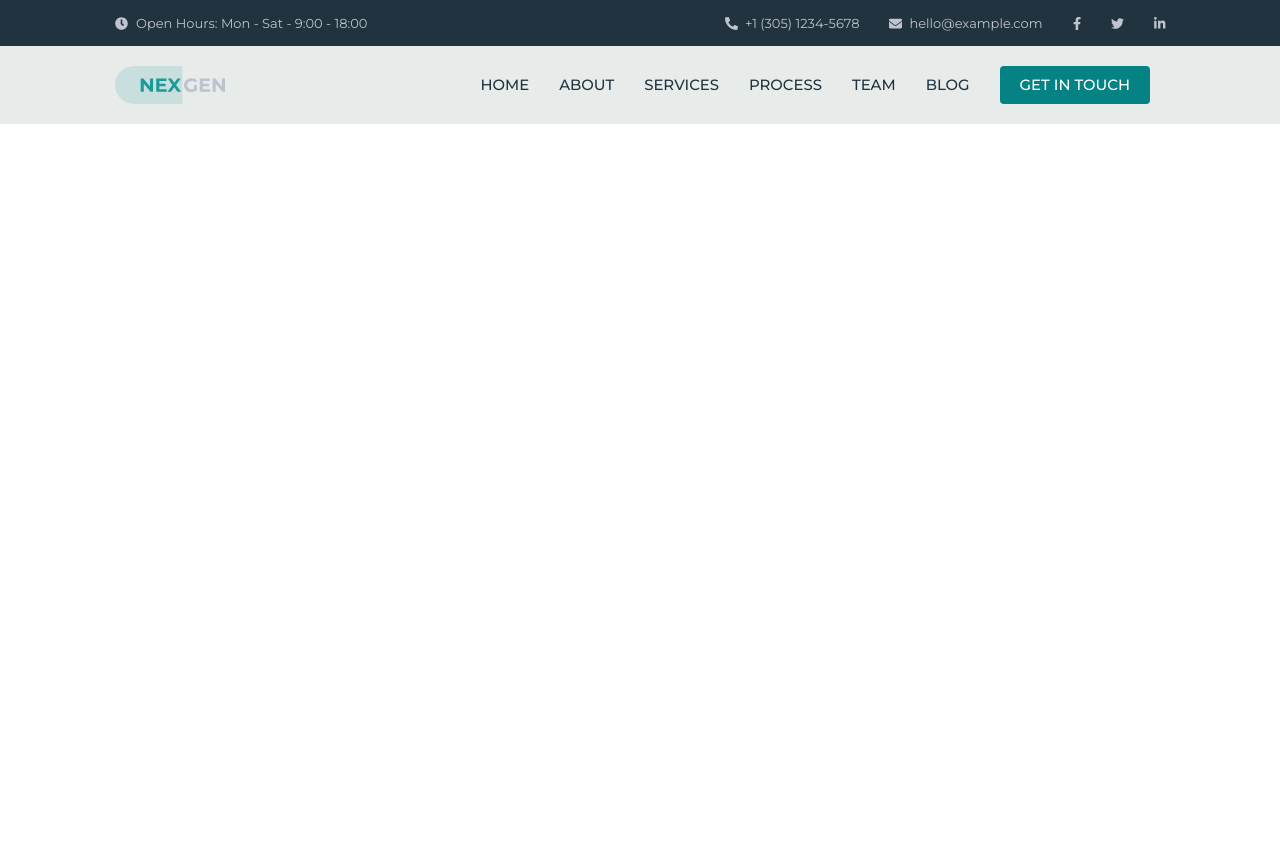
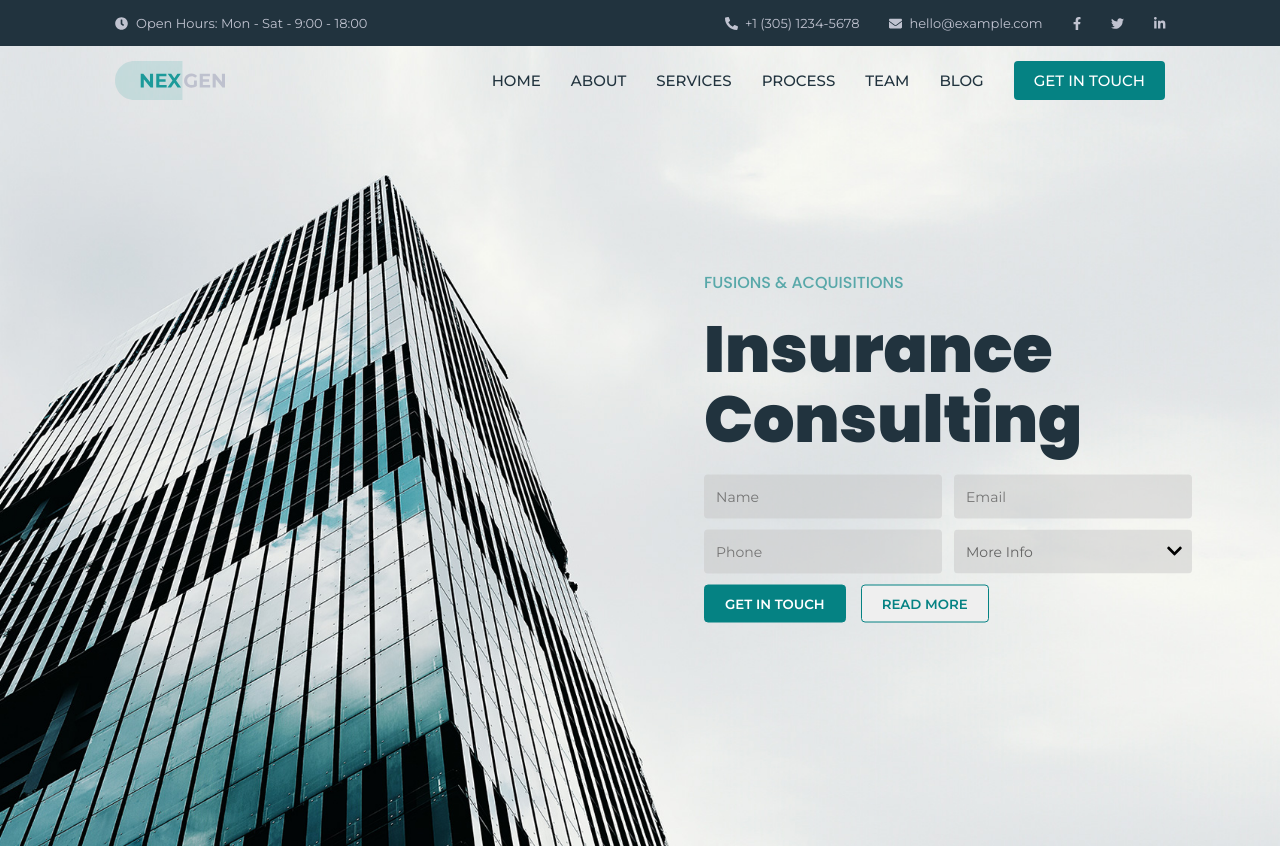
Before and after one commit to MarcoCusenza/proj-html-vuejs, a Vue app: page / in a window 1280 px wide. Before the commit the page ends 800 px from the top, so only its background shows below. Built offline with nearby package versions, Linux system fonts and the light colour scheme.

Commit message:
main - consulting (sect 1)

```diff
--- a/src/assets/style/global.scss
+++ b/src/assets/style/global.scss
@@ -12,7 +12,7 @@ COMMONS
 
 .container{
   max-width: 1050px;
-  min-width: 700px;
+  min-width: 900px;
   margin: 0 auto;
 }
 
@@ -24,3 +24,16 @@ a{
   color: inherit;
   text-decoration: none;
 }
+
+
+/*TODO
+HEADER:
+-migliorare css hover
+
+CONSULTING:
+-schiarire la freccia del select
+-sistemare il dropdown del select
+
+
+
+*/
--- a/src/assets/style/partials/variables.scss
+++ b/src/assets/style/partials/variables.scss
@@ -1,21 +1,25 @@
 /* --------------------
-COLORS
+BRAND IDENTITY
 -------------------- */
-// COMMONS
+// COLORS
 $primary: #058283;
 $primary-light: #58a8a9;
-$primary-dark: #21333e;
 $primary-highlight: #cce3de;
+$primary-hover: #58a8a9;
 
-// TEXT
+
+// TEXT W/B
 $text-light: #ffffff;
 $text-light-low-contrast: #c0c3d0;
 $text-dark: #21333e;
+$text-grey: rgb(100, 100, 100);
 
 // BACKGROUND
 $bg-lightest: #ffffff;
 $bg-lighter: #f2f2f0;
-$bg-light: #e7ebe9;
+$bg-light: #d9dde0;
 $bg-dark: #21333e;
 $bg-darker: #111117;
 $bg-darkest: #111117;
+
+$bg-input: #c3c3c371;
--- /dev/null
+++ b/src/components/commons/FormConsulting.vue
@@ -0,0 +1,106 @@
+<template>
+  <div class="form-consulting">
+    <form>
+      <div class="inputs">
+        <input type="text" placeholder="Name" />
+        <input type="text" placeholder="Email" />
+        <input type="text" placeholder="Phone" />
+        <select name="more-info" id="more-info">
+          <option value="1">
+            <span>More Info <i class="fas fa-chevron-down"></i></span>
+          </option>
+          <option value="1">Info 1</option>
+          <option value="2">Info 2</option>
+          <option value="3">Info 3</option>
+          <option value="4">Info 4</option>
+        </select>
+      </div>
+      <button>get in touch</button>
+      <button>read more</button>
+    </form>
+  </div>
+</template>
+
+<script>
+export default {
+  name: "FormConsulting",
+};
+</script>
+
+<style lang="scss" scoped>
+@import "../../assets/style/partials/variables.scss";
+
+form {
+  .inputs {
+    height: 110px;
+    display: grid;
+    grid-template-columns: 50% 50%;
+    grid-template-rows: 50% 50%;
+
+    input {
+      width: 95%;
+      height: 80%;
+      padding: 12px;
+      border: none;
+      border-radius: 4px;
+      font-size: 14px;
+      font-family: inherit;
+      background-color: $bg-input;
+    }
+    select {
+      width: 95%;
+      height: 80%;
+      padding: 12px;
+      border: none;
+      border-radius: 4px;
+      font-size: 14px;
+      background-color: $bg-input;
+      color: $text-grey;
+      font-family: inherit;
+      cursor: pointer;
+
+      appearance: none;
+      -moz-appearance: none;
+      -webkit-appearance: none;
+
+      background-image: url("../../assets/img/chevron-down-solid.svg");
+      background-repeat: no-repeat;
+      background-position: calc(100% - 10px) center;
+      background-size: 15px;
+
+      option {
+        border: none;
+        font-family: inherit;
+        background-color: #d5d6d8;
+        font-size: 16px;
+        cursor: pointer;
+      }
+    }
+  }
+  button {
+    padding: 10px 20px;
+    text-transform: uppercase;
+    font-family: inherit;
+    border: none;
+    border-radius: 4px;
+    font-weight: 600;
+    border: 1px solid $primary;
+    cursor: pointer;
+
+    &:first-of-type {
+      background-color: $primary;
+      color: $text-light;
+      margin-right: 15px;
+
+      &:hover {
+        background-color: $primary-hover;
+        border-color: $primary-hover;
+      }
+    }
+
+    &:last-of-type {
+      color: $primary;
+    }
+  }
+}
+</style>
--- /dev/null
+++ b/src/components/commons/Navbar.vue
@@ -0,0 +1,51 @@
+<template>
+  <ul class="navbar">
+    <li v-for="(item, i) in nav" :key="i">
+      <a href="#">{{ item }}</a>
+    </li>
+  </ul>
+</template>
+
+<script>
+export default {
+  name: "Navbar",
+  data() {
+    return {
+      nav: [
+        "home",
+        "about",
+        "services",
+        "process",
+        "team",
+        "blog",
+        "get in touch",
+      ],
+    };
+  },
+};
+</script>
+
+<style lang="scss" scoped>
+@import "../../assets/style/partials/variables.scss";
+
+ul {
+  display: flex;
+  align-items: center;
+  list-style: none;
+  text-transform: uppercase;
+
+  li {
+    margin: 0 15px;
+    font-size: 0.9375rem;
+    font-weight: 500;
+
+    &:last-of-type {
+      background-color: $primary;
+      color: $text-light;
+      padding: 10px 20px;
+      border-radius: 4px;
+      margin-right: 0;
+    }
+  }
+}
+</style>
--- a/src/components/macro/Main.vue
+++ b/src/components/macro/Main.vue
@@ -1,12 +1,17 @@
 <template>
   <main>
-    <div class="container"></div>
+    <Consulting />
   </main>
 </template>
 
 <script>
+import Consulting from "../sections/Consulting.vue";
+
 export default {
   name: "Main",
+  components: {
+    Consulting,
+  },
 };
 </script>
 
--- a/src/components/sections/Consulting.vue
+++ b/src/components/sections/Consulting.vue
@@ -0,0 +1,54 @@
+<template>
+  <div class="consulting">
+    <div class="box-form">
+      <h4>fusions & acquisitions</h4>
+      <h1>Insurance Consulting</h1>
+      <FormConsulting />
+    </div>
+  </div>
+</template>
+
+<script>
+import FormConsulting from "../commons/FormConsulting.vue";
+
+export default {
+  name: "Consulting",
+  components: {
+    FormConsulting,
+  },
+};
+</script>
+
+<style lang="scss" scoped>
+@import "../../assets/style/partials/variables.scss";
+
+.consulting {
+  height: 800px;
+  background-image: url("../../assets/img/bg-6.jpg");
+  background-position: bottom;
+  background-size: cover;
+  position: relative;
+  z-index: -1;
+
+  .box-form {
+    width: 500px;
+    position: absolute;
+    left: 55%;
+    top: 50%;
+    transform: translate(0, -50%);
+
+    h4 {
+      text-transform: uppercase;
+      font-weight: 500;
+      color: $primary-light;
+    }
+    h1 {
+      font-size: 65px;
+      font-weight: 900;
+      line-height: 70px;
+      color: $text-dark;
+      margin: 20px 0;
+    }
+  }
+}
+</style>
--- a/src/components/sections/HeaderBot.vue
+++ b/src/components/sections/HeaderBot.vue
@@ -6,30 +6,18 @@
         src="../../assets/img/nexgen-logo.svg"
         alt="Nexgen logo"
       />
-      <ul class="navbar">
-        <li v-for="(item, i) in nav" :key="i">
-          <a href="#">{{ item }}</a>
-        </li>
-      </ul>
+      <Navbar />
     </div>
   </div>
 </template>
 
 <script>
+import Navbar from "../commons/Navbar.vue";
+
 export default {
   name: "HeaderBot",
-  data() {
-    return {
-      nav: [
-        "home",
-        "about",
-        "services",
-        "process",
-        "team",
-        "blog",
-        "get in touch",
-      ],
-    };
+  components:{
+    Navbar,
   },
 };
 </script>
@@ -38,38 +26,22 @@ export default {
 @import "../../assets/style/partials/variables.scss";
 
 .header-bot {
-  padding: 20px 0;
-  background-color: $bg-light;
+  background-color: rgba(255, 255, 255, 0);
   color: $text-dark;
 
   .container {
+    width: 1050px;
     display: flex;
     justify-content: space-between;
     align-items: center;
+    padding: 15px 0;
+    position: fixed;
+    left: 50%;
+    transform: translate(-50%, 0);
 
     img {
       width: 110px;
     }
-
-    ul {
-      display: flex;
-      align-items: center;
-      list-style: none;
-      text-transform: uppercase;
-
-      li {
-        margin: 0 15px;
-        font-size: .93rem;
-        font-weight: 500;
-
-        &:last-of-type {
-          background-color: $primary;
-          color: $text-light;
-          padding: 10px 20px;
-          border-radius: 4px;
-        }
-      }
-    }
   }
 }
 </style>
```
Also changed, not shown: src/assets/img/chevron-down-solid.svg (added).
